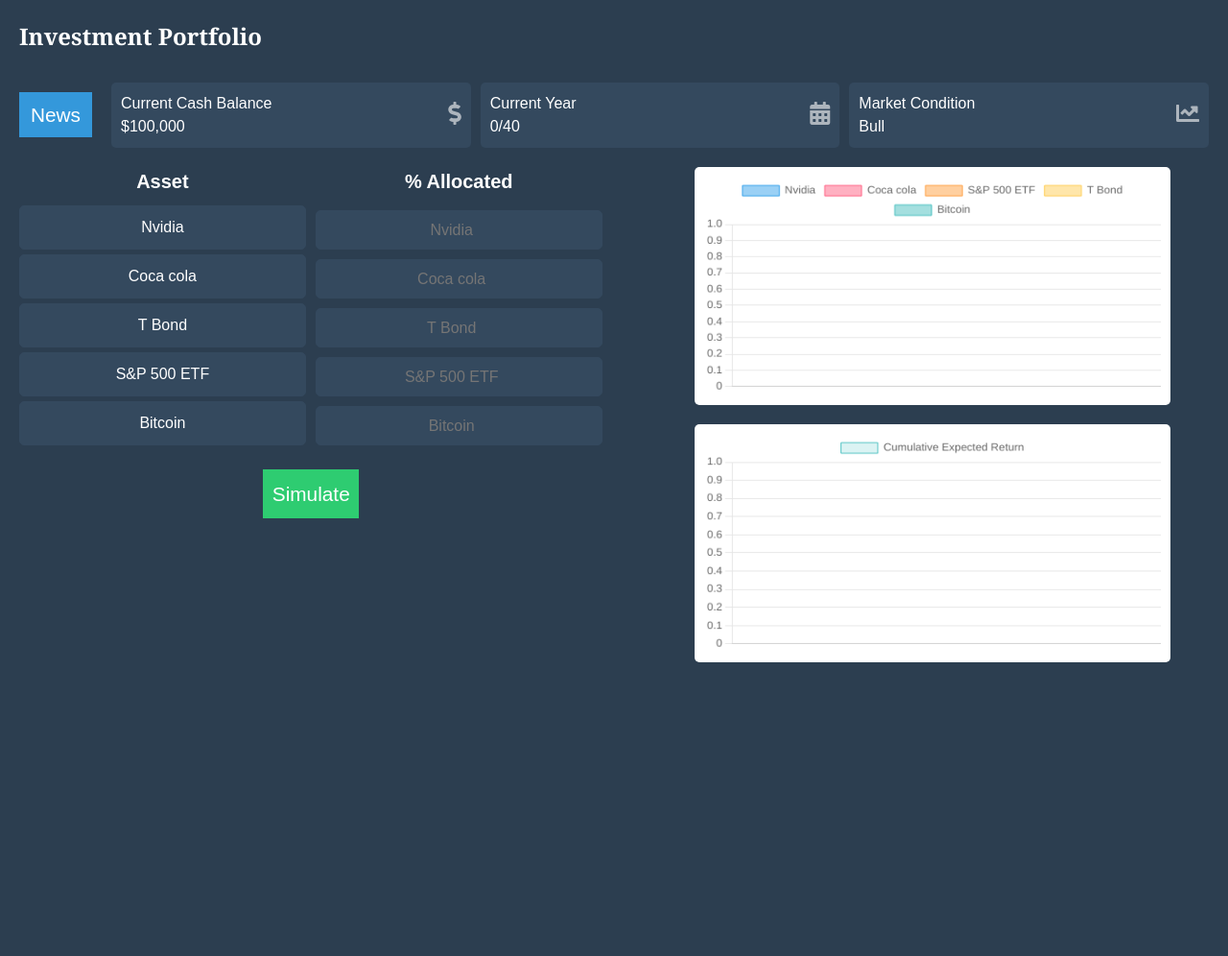
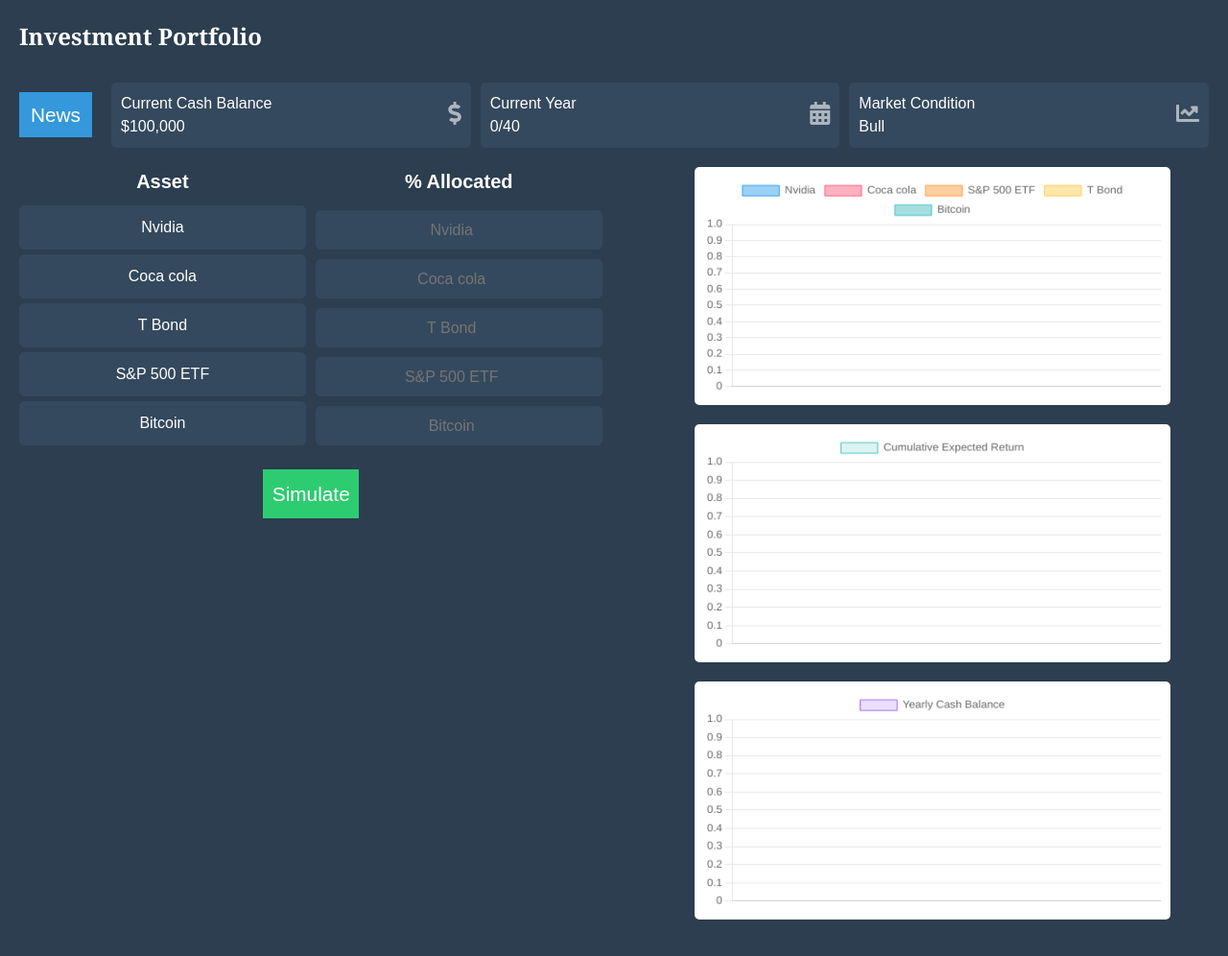
Before and after one commit to ffannisa/Investment-Portfolio-Simulation, a website built with Parcel: page Finance Simulation/index.html in a window 1280 px wide. Shown: the whole page at 96% size. Before the commit the page ends 800 px from the top, so only its background shows below. Built offline with nearby package versions, Linux system fonts and the light colour scheme.

Commit message:
add cash balance bar plot

```diff
--- a/Finance Simulation/index.html
+++ b/Finance Simulation/index.html
@@ -104,6 +104,8 @@
       <canvas id="myChart" class="my-chart"></canvas>
       <!-- Second Graph Canvas -->
       <canvas id="mySecondChart" class="my-chart"></canvas>
+      <!-- Third Graph Canvas -->
+      <canvas id="myThirdChart" class="my-chart"></canvas>
   </div>
 </div>
 
--- a/Finance Simulation/index.js
+++ b/Finance Simulation/index.js
@@ -201,6 +201,8 @@
     return cashReturns;
 }
 
+let yearlyCashBalances = [];
+
 function updateCashBalance() {
     // Dummy implementation - Replace this logic with your actual cash balance update mechanism
     const cashBalanceElement = document.getElementById('currentCashBalance');
@@ -211,7 +213,11 @@
 
     // Update cash balance
     const newBalance = currentBalance + cashReturns;
+    yearlyCashBalances.push(newBalance);
     cashBalanceElement.innerText = `$${newBalance.toLocaleString()}`;
+
+    updateChart();
+
 }
 
 
@@ -219,6 +225,7 @@
 // Initialization of the charts moved to a function for dynamic updates
 let myChart;
 let mySecondChart;
+let myThirdChart;
 
 function initializeCharts() {
     const ctx = document.getElementById('myChart');
@@ -263,6 +270,29 @@
             }
         }
     });
+
+    // Initialize the third chart for yearly cash balance
+    const ctx3 = document.getElementById('myThirdChart');
+    myThirdChart = new Chart(ctx3, {
+        type: 'bar', // Use a bar chart for the cash balance
+        data: {
+            labels: [], // Will be updated with years
+            datasets: [{
+                label: 'Yearly Cash Balance',
+                data: [], // Will be updated dynamically
+                backgroundColor: 'rgba(153, 102, 255, 0.2)', // Example styling
+                borderColor: 'rgba(153, 102, 255, 1)', // Example styling
+                borderWidth: 1
+            }]
+        },
+        options: {
+            scales: {
+                y: {
+                    beginAtZero: true
+                }
+            }
+        }
+    });
 }
 
 function updateChart() {
@@ -277,6 +307,10 @@
     mySecondChart.data.datasets[0].data = cumulativeReturns;
     console.log("Second Chart Data:", mySecondChart.data.datasets[0].data); // Add this line for debugging
     mySecondChart.update();
+
+    myThirdChart.data.labels = yearlyCashBalances.map((_, index) => `Year ${index + 1}`);
+    myThirdChart.data.datasets[0].data = yearlyCashBalances;
+    myThirdChart.update();
 }
 
 
```
